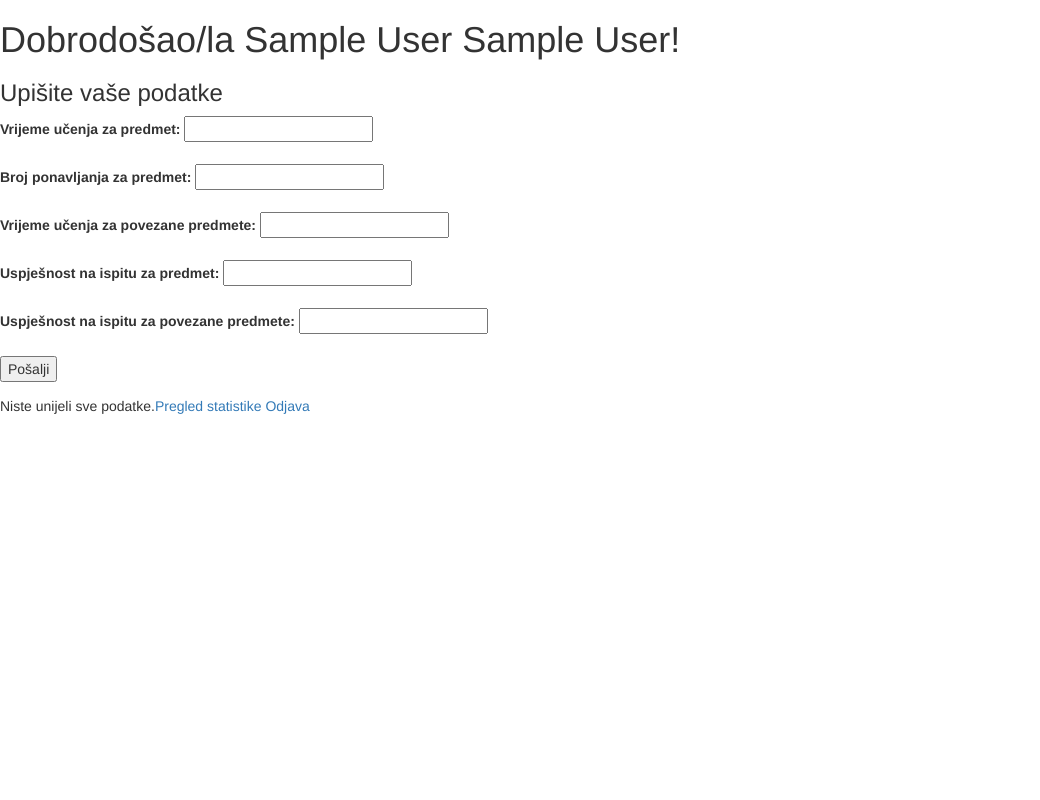
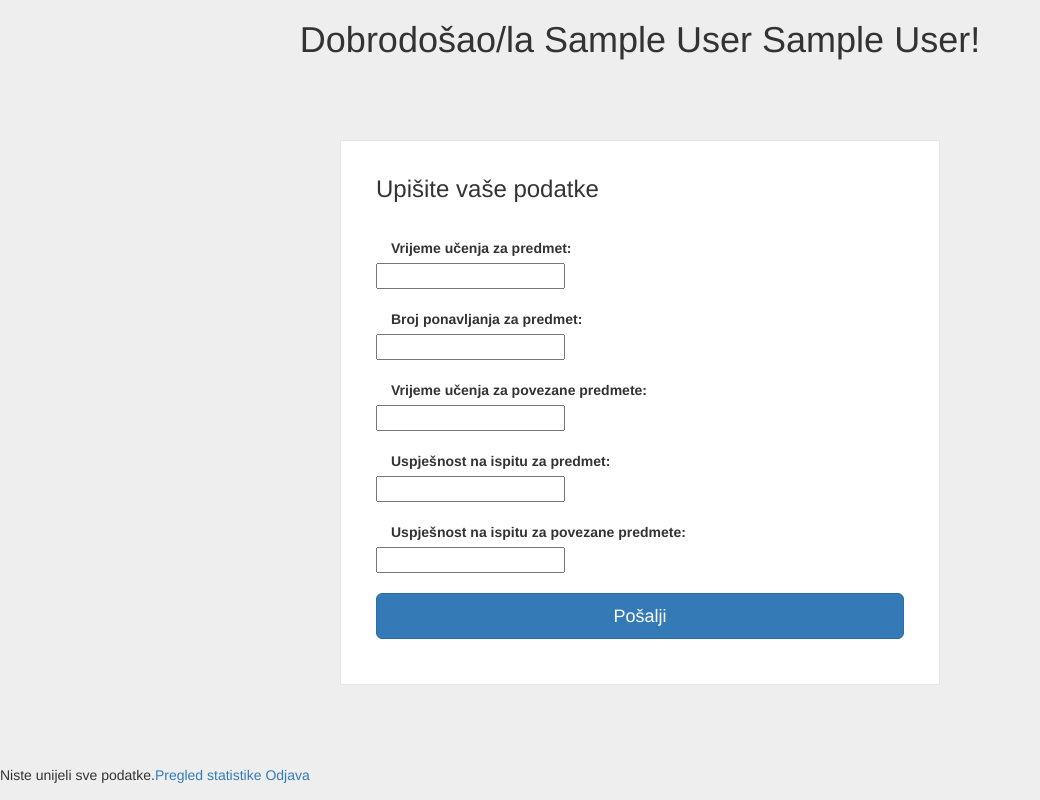
Before and after one commit to VladimirAnic/RUAP_projekt, a PHP site: page /newTest.php in a window 1280 px wide. Shown: the whole page, without its empty margins (0-1040 px from the left). Run offline with PHP 8.4, Linux system fonts and the light colour scheme; the visitor is signed in with stand-in values (Sample User, id 1); some libraries are stand-ins or nearby versions.

Commit message:
styled login, newTest a bit more

```diff
--- a/login.php
+++ b/login.php
@@ -34,7 +34,6 @@
                 height: auto;
                 padding: 10px;
                     @include box-sizing(border-box);
-
                     &:focus {
                     z-index: 2;
                     }
--- a/newTest.php
+++ b/newTest.php
@@ -1,7 +1,7 @@
 <?php
 	session_start();
 	if($_SESSION["ime"]!=null )
-			echo "<h1>Dobrodošao/la {$_SESSION["ime"]} {$_SESSION["prezime"]}!\n</h1>";
+			echo "<h1 align='center'>Dobrodošao/la {$_SESSION["ime"]} {$_SESSION["prezime"]}!\n</h1>";
     else header("Location:login.php");
 ?>
 <!DOCTYPE html>
@@ -11,27 +11,48 @@
         <link rel="stylesheet" href="https://maxcdn.bootstrapcdn.com/bootstrap/3.3.7/css/bootstrap.min.css">
 		<script src="https://ajax.googleapis.com/ajax/libs/jquery/3.2.0/jquery.min.js"></script>
 		<script src="https://maxcdn.bootstrapcdn.com/bootstrap/3.3.7/js/bootstrap.min.js"></script>
+        <style>
+        body{
+            background-color:#eee;
+        }
+        .wrapper {
+                margin-top: 80px;
+            margin-bottom: 80px;
+            }
+             .form-signin {
+            max-width: 600px;
+            padding: 15px 35px 45px;
+            margin: 0 auto;
+            background-color: #fff;
+            border: 1px solid rgba(0,0,0,0.1);
+             }
+        </style>
     </head>
     <body>
-		<h3>Upišite vaše podatke</h3>
-        <form action="" method="post">
-            <label for="STG">Vrijeme učenja za predmet: </label>
+        <div class="wrapper"> <!--https://www.w3schools.com/bootstrap/bootstrap_forms.asp
+                                https://bootsnipp.com/snippets/featured/advance-password-validation
+
+                                -->
+            <form class="form-signin" action="" method="post">
+                <h3>Upišite vaše podatke</br></br></h3>
+                <label class="control-label col-sm-8" for="STG">Vrijeme učenja za predmet: </label>
                 <input type="text" name="STG" value="" id="STG"/>
                 <br/><br/>
-            <label for="SCG">Broj ponavljanja za predmet: </label>
+                <label class="control-label col-sm-8" for="SCG">Broj ponavljanja za predmet: </label>
                 <input type="text" name="SCG" value="" id="SCG"/>
                 <br/><br/>
-            <label for="STR">Vrijeme učenja za povezane predmete: </label>
+                <label class="control-label col-sm-8" for="STR">Vrijeme učenja za povezane predmete: </label>
                 <input type="text" name="STR" value="" id="STR"/>
                 <br/><br/>
-            <label for="LPR">Uspješnost na ispitu za predmet: </label>
+                <label class="control-label col-sm-8" for="LPR">Uspješnost na ispitu za predmet: </label>
                 <input type="text" name="LPR" value="" id="LPR"/>
                 <br/><br/>
-			<label for="PEG">Uspješnost na ispitu za povezane predmete: </label>
+                <label class="control-label col-sm-8" for="PEG">Uspješnost na ispitu za povezane predmete: </label>
                 <input type="text" name="PEG" value="" id="PEG"/>
                 <br/><br/>
-            <input type="submit" name="salji" value="Pošalji"/>
+                <input class="btn btn-lg btn-primary btn-block" type="submit" name="salji" value="Pošalji"/>
             </form>
+        </div>
     </body>
 </html>
 <?php
```
Lines whose indentation alone changed are shown as unchanged.
